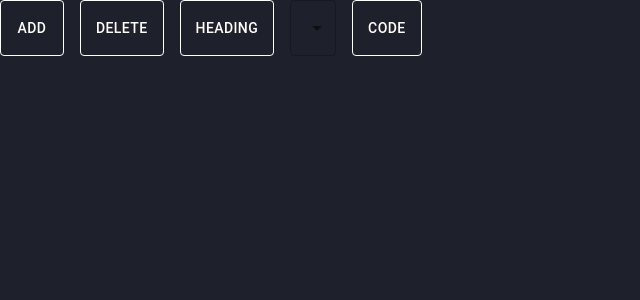
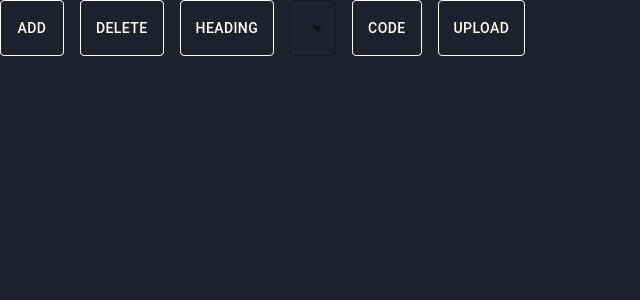
Before and after one commit to mithunb9/cotes, a Next.js app: page /notes in a window 1280 px wide. Shown: the top 300 px of the page, without its empty margins (0-640 px from the left). Built offline with nearby package versions, Linux system fonts and the light colour scheme.

Commit message:
upload button

```diff
--- a/pages/notes.js
+++ b/pages/notes.js
@@ -66,6 +66,10 @@ export default function Notes() {
               Code
             </Button>
           </Tooltip>
+          <Button color="inherit" variant="outlined" component="label">
+            Upload
+            <input hidden accept="image/*" multiple type="file" />
+          </Button>
         </Stack>
       </div>
 
```
